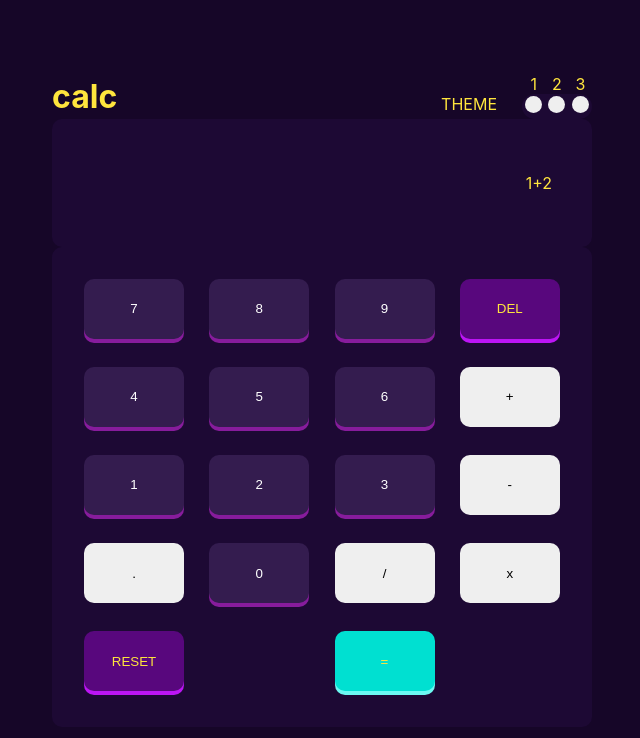
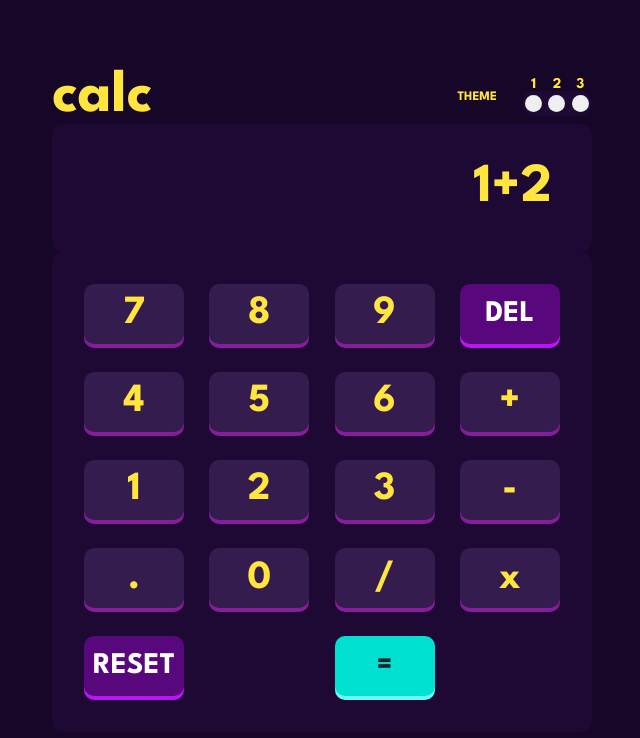
Before and after one commit to paladinescamila/Calculator-App, a React (Create React App) app: page / in a window 1280 px wide. Shown: the top 738 px of the page, without its empty margins (318-958 px from the left). Built offline with nearby package versions, Linux system fonts and the light colour scheme.

Commit message:
Add text styles

```diff
--- a/public/index.html
+++ b/public/index.html
@@ -9,6 +9,9 @@
 		<link rel="apple-touch-icon" href="%PUBLIC_URL%/logo192.png" />
 		<link rel="manifest" href="%PUBLIC_URL%/manifest.json" />
 		<title>Frontend Mentor - Calculator app</title>
+		<link rel="preconnect" href="https://fonts.googleapis.com" />
+		<link rel="preconnect" href="https://fonts.gstatic.com" crossorigin />
+		<link href="https://fonts.googleapis.com/css2?family=League+Spartan:wght@700&display=swap" rel="stylesheet" />
 	</head>
 	<body>
 		<noscript>You need to enable JavaScript to run this app.</noscript>
--- a/src/App.scss
+++ b/src/App.scss
@@ -7,6 +7,7 @@
 	outline: none;
 	// outline: 1px solid red;
 	border: none;
+	font-family: 'League Spartan', sans-serif;
 }
 
 ul {
@@ -38,6 +39,7 @@ button {
 	display: flex;
 	justify-content: space-between;
 	align-items: center;
+	font-size: 30px;
 }
 
 .theme-selector-1,
@@ -49,6 +51,7 @@ button {
 	p {
 		height: 25px;
 		padding-right: 25px;
+		font-size: 13px;
 	}
 }
 
@@ -67,6 +70,7 @@ button {
 			display: flex;
 			justify-content: center;
 			align-items: center;
+			font-size: 15px;
 		}
 	}
 
@@ -100,6 +104,7 @@ button {
 .screen-1,
 .screen-2,
 .screen-3 {
+	font-size: 55px;
 	display: flex;
 	justify-content: flex-end;
 	align-items: center;
@@ -137,6 +142,13 @@ button {
 		-moz-border-radius: 10px;
 		-ms-border-radius: 10px;
 		-o-border-radius: 10px;
+		font-size: 30px;
+	}
+
+	.key-1,
+	.key-2,
+	.key-3 {
+		font-size: 40px;
 	}
 
 	.reset-key-1,
@@ -259,18 +271,18 @@ button {
 .key-3 {
 	background-color: $key-background-3;
 	box-shadow: 0 4px 0 0 $key-shadow-3;
-	color: $text-dark-3;
+	color: $text-light-3;
 }
 
 .del-key-3,
 .reset-key-3 {
 	background-color: $key-del-reset-background-3;
 	box-shadow: 0 4px 0 0 $key-del-reset-shadow-3;
-	color: $text-light-3;
+	color: $text-light-white-3;
 }
 
 .equal-key-3 {
 	background-color: $key-equal-background-3;
 	box-shadow: 0 4px 0 0 $key-equal-shadow-3;
-	color: $text-light-3;
+	color: $text-dark-3;
 }
--- a/src/App.tsx
+++ b/src/App.tsx
@@ -41,15 +41,15 @@ function App() {
 					<button className={`key-${theme}`}>4</button>
 					<button className={`key-${theme}`}>5</button>
 					<button className={`key-${theme}`}>6</button>
-					<button>+</button>
+					<button className={`key-${theme}`}>+</button>
 					<button className={`key-${theme}`}>1</button>
 					<button className={`key-${theme}`}>2</button>
 					<button className={`key-${theme}`}>3</button>
-					<button>-</button>
-					<button>.</button>
+					<button className={`key-${theme}`}>-</button>
+					<button className={`key-${theme}`}>.</button>
 					<button className={`key-${theme}`}>0</button>
-					<button>/</button>
-					<button>x</button>
+					<button className={`key-${theme}`}>/</button>
+					<button className={`key-${theme}`}>x</button>
 					<button className={`reset-key-${theme}`}>RESET</button>
 					<button className={`equal-key-${theme}`}>=</button>
 				</div>
--- a/src/themes.scss
+++ b/src/themes.scss
@@ -55,6 +55,6 @@ $key-equal-shadow-3: hsl(177, 92%, 70%);
 
 // Text
 
-$text-very-dark-3: hsl(198, 20%, 13%);
-$text-dark-3: hsl(0, 0%, 100%);
+$text-dark-3: hsl(198, 20%, 13%);
 $text-light-3: hsl(52, 100%, 62%);
+$text-light-white-3: hsl(0, 0%, 100%);
```
